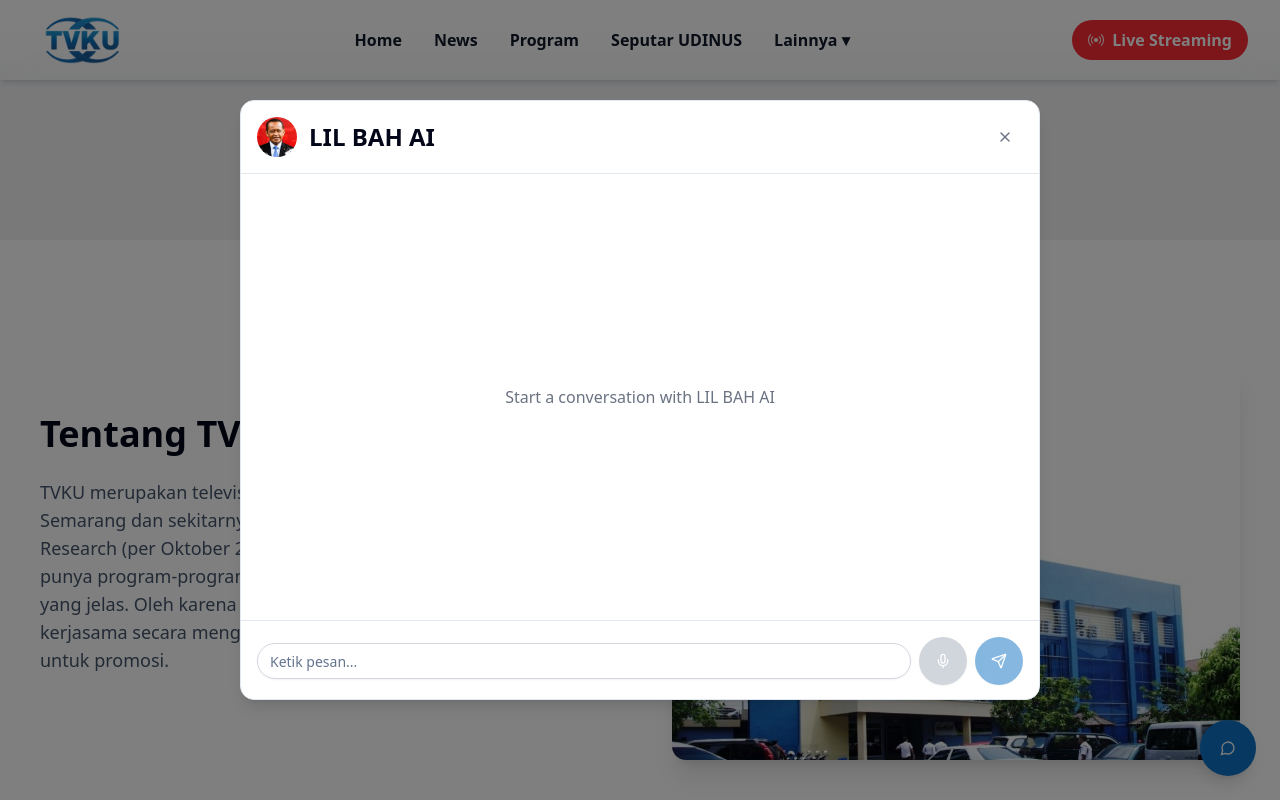
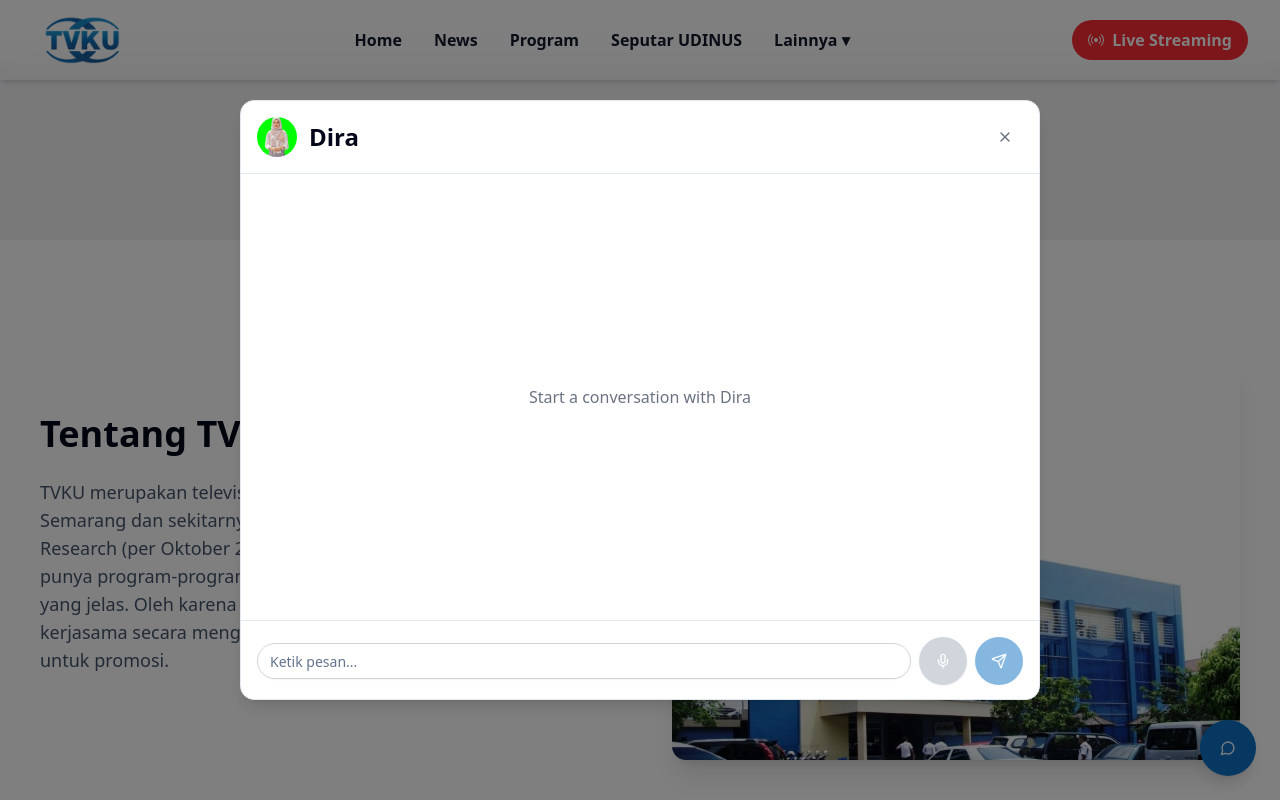
Before and after one commit to nindyaadesyana/chatbot, a Next.js app: page /digitalMarketing in a window 1280 px wide. Both pictures are taken after a click on the button "Open chat". Shown: the top 800 px of the page. Built offline with nearby package versions, Linux system fonts and the light colour scheme.

Commit message:
disable eslint

```diff
--- a/src/app/api/ollama/route.ts
+++ b/src/app/api/ollama/route.ts
@@ -56,7 +56,7 @@ async function getTentangTVKU(): Promise<string> {
 
     if (data.rateCard && data.rateCard.length > 0) {
       formattedData += `### [Rate Card]\n`
-      data.rateCard.forEach((item: any) => {
+      data.rateCard.forEach((item: any) => { //eslint-disable-line
         formattedData += `- ${item.acara}: ${item.durasi} (${item.harga})\n`
       })
       formattedData += '\n'
@@ -115,7 +115,7 @@ export async function POST(req: NextRequest) {
     // const tentangTVKU = await fs.readFile(filePath, 'utf-8');
     const lowerPrompt = prompt.toLowerCase()
 
-    const systemPrompt = `Anda adalah Atmin. Aturan:
+    const systemPrompt = `Anda adalah Dira, Aturan:
 1. Fokus pada topik berita dan informasi umum
 2. Jangan bahas topik sensitif
 3. Jawab dalam bahasa yang sopan dan informatif
--- a/src/components/chatButton.tsx
+++ b/src/components/chatButton.tsx
@@ -52,14 +52,14 @@ function parseRateCard(message: string): RateCardItem[] {
   try {
     const data = JSON.parse(message)
     if (Array.isArray(data.rateCard)) {
-      return data.rateCard.map((item: any) => ({
+      return data.rateCard.map((item: any) => ({ //eslint-disable-line
         acara: item.acara || 'N/A',
         durasi: item.durasi || 'N/A',
         harga: item.harga || 'N/A'
       }))
     }
     if (Array.isArray(data)) {
-      return data.map((item: any) => ({
+      return data.map((item: any) => ({ //eslint-disable-line
         acara: item.acara || 'N/A',
         durasi: item.durasi || 'N/A',
         harga: item.harga || 'N/A'
@@ -253,7 +253,7 @@ export function ChatButton() {
 
 
   const [isListening, setIsListening] = useState(false)
-  const recognitionRef = useRef<any>(null)
+  const recognitionRef = useRef<any>(null) //eslint-disable-line
   const startSoundRef = useRef<HTMLAudioElement | null>(null)
   const stopSoundRef = useRef<HTMLAudioElement | null>(null)
   const hasResultRef = useRef(false);
@@ -344,7 +344,7 @@ export function ChatButton() {
     }
 
 
-    recognition.onresult = (event: any) => {
+    recognition.onresult = (event: any) => { //eslint-disable-line
       hasResultRef.current = true
       const transcript = event.results[0][0].transcript
 
@@ -352,7 +352,7 @@ export function ChatButton() {
     }
 
 
-    recognition.onerror = (event: any) => {
+    recognition.onerror = (event: any) => { //eslint-disable-line
       console.error("Speech recognition error:", event.error)
       let errorMessage = "Terjadi kesalahan dalam pengenalan suara"
        switch(event.error) {
@@ -436,14 +436,14 @@ export function ChatButton() {
               <div className="flex items-center gap-3">
                 <div className="w-10 h-10 rounded-full overflow-hidden">
                   <Image
-                    src="/images/bahlil.jpeg"
-                    alt="LIL BAH AI"
+                    src="/images/DiraProfilePicture.jpeg"
+                    alt="Dira"
                     width={40}
                     height={40}
                     className="w-full h-full object-cover"
                   />
                 </div>
-                <DialogTitle className="text-2xl font-bold">LIL BAH AI</DialogTitle>
+                <DialogTitle className="text-2xl font-bold">Dira</DialogTitle>
               </div>
               <Button
                 variant="ghost"
@@ -459,7 +459,7 @@ export function ChatButton() {
             <div className="flex-1 p-4 overflow-y-auto space-y-4">
               {messages.length === 0 && !isLoading && (
                 <div className="flex justify-center items-center h-full text-gray-500">
-                  Start a conversation with LIL BAH AI
+                  Start a conversation with Dira
                 </div>
               )}
 
```
Also changed, not shown: public/images/DiraProfilePicture.jpeg (added).
